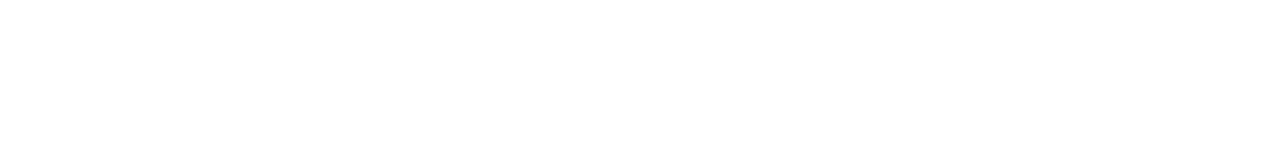
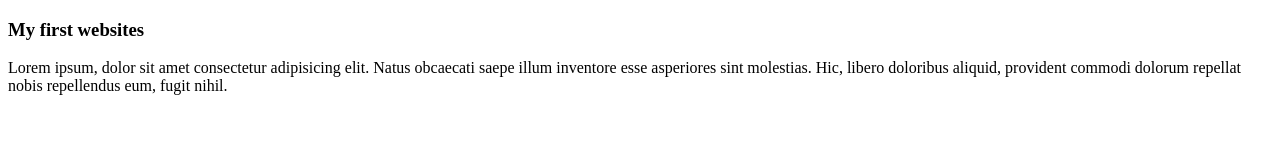
Before and after one commit to jakib462/my-first-github-repo, a plain HTML site: page index.html in a window 1280 px wide. Drawn offline with Linux system fonts and the light colour scheme.

Commit message:
added a paragrapg

```diff
--- a/index.html
+++ b/index.html
@@ -6,6 +6,11 @@
     <title>My first github repo</title>
 </head>
 <body>
+    <div>
+        <h3>My first websites</h3>
+        <p>Lorem ipsum, dolor sit amet consectetur adipisicing elit. Natus obcaecati saepe illum inventore esse asperiores sint molestias. Hic, libero doloribus aliquid, provident commodi dolorum repellat nobis repellendus eum, fugit nihil.</p>
+    </div>
+
 
 </body>
 </html>
```
